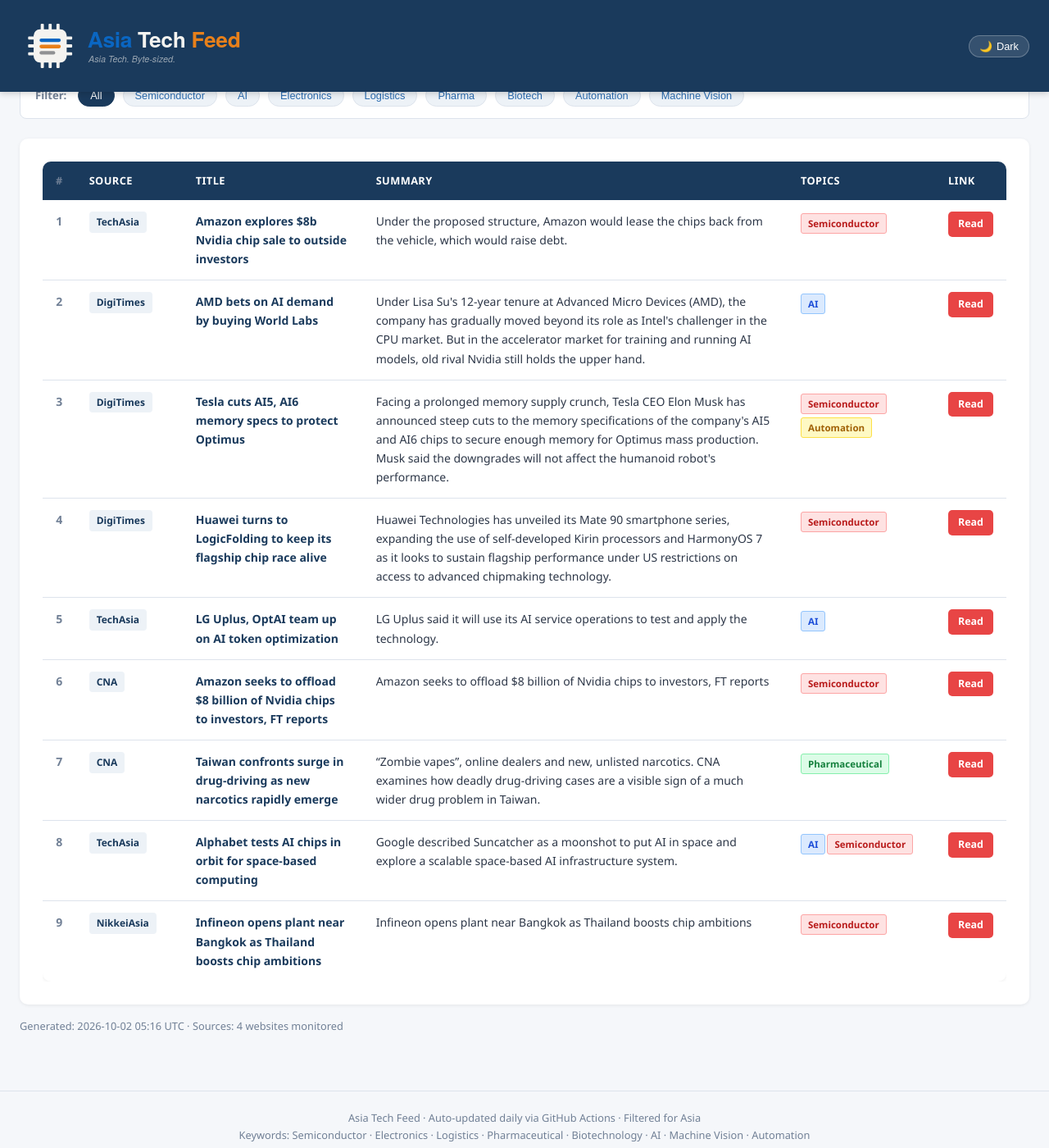
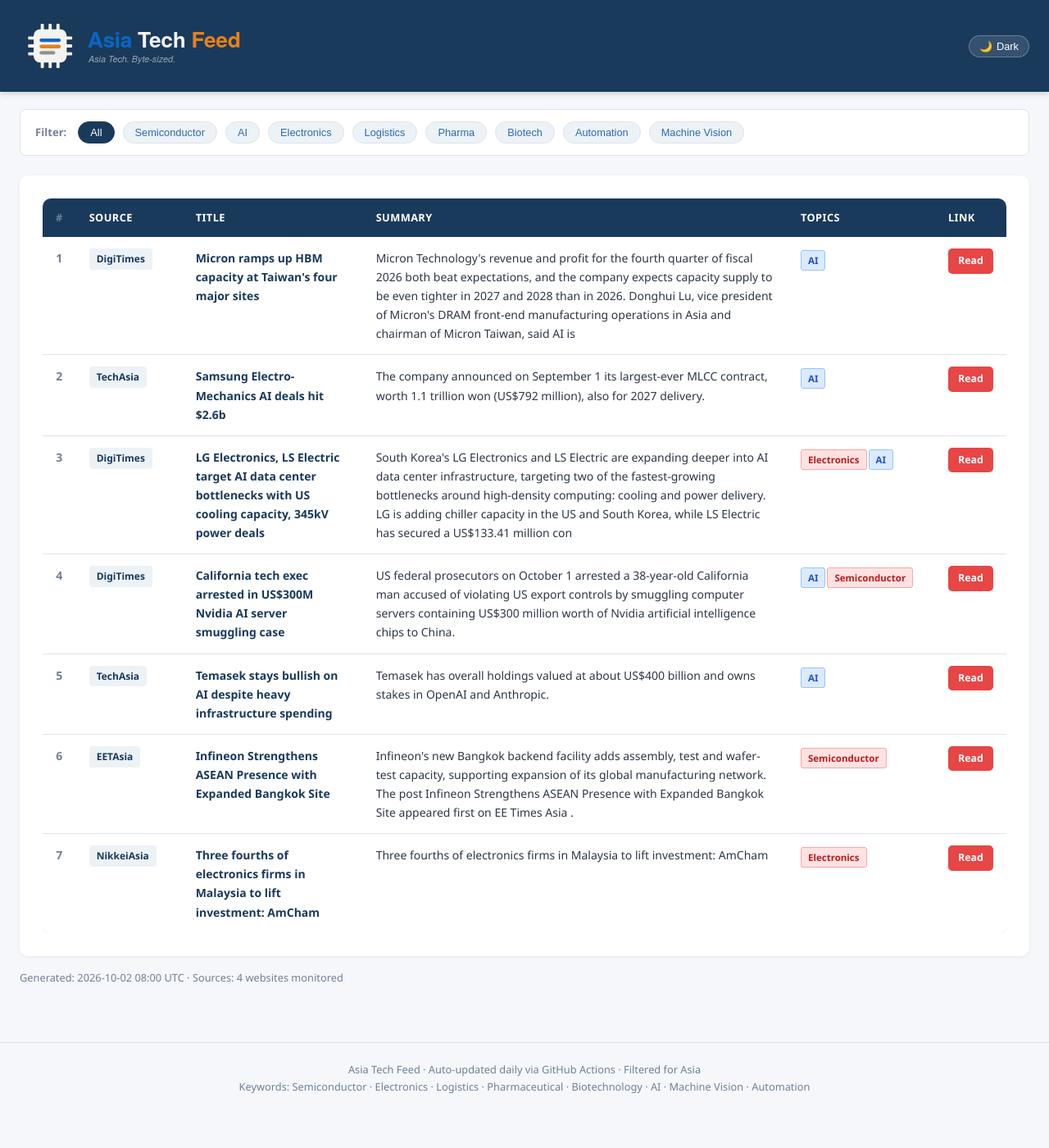
Before and after one commit to asiatechfeed/Asia-Tech-Feed, a Jekyll site: the page built from _posts/2026-10-02-asia-tech-news-digest.md, in a window 1280 px wide and 1400 px high, scrolled down 633 px. Shown: the whole window at 82% size. Built offline with Jekyll 4.4.1, drawn with Linux system fonts in a browser that asks for light colours; a script that is not in the unit is left out; after the commit the page ends 1991 px from its top, so only the background shows below that; some of the changed text lies outside the part shown.

Commit message:
📰 News digest 2026-10-02 (7 articles)

```diff
--- a/_posts/2026-10-02-asia-tech-news-digest.md
+++ b/_posts/2026-10-02-asia-tech-news-digest.md
@@ -1,16 +1,16 @@
 ---
 layout: post
 title: "Asia Tech News Digest - October 02, 2026"
-date: 2026-10-02 13:16:27 +0800
-articles_count: 9
+date: 2026-10-02 16:00:55 +0800
+articles_count: 7
 sources_count: 4
-sources: ["CNA", "DigiTimes", "NikkeiAsia", "TechAsia"]
+sources: ["DigiTimes", "EETAsia", "NikkeiAsia", "TechAsia"]
 csv_file: /assets/data/news-2026-10-02.tsv
-featured_title: "Amazon explores $8b Nvidia chip sale to outside investors"
-featured_url: "https://www.techinasia.com/amazon-microsoft-keep-ai-spending-plans-on-track"
-featured_source: "TechAsia"
-featured_summary: "Under the proposed structure, Amazon would lease the chips back from the vehicle, which would raise debt."
-featured_image: ""
+featured_title: "Micron ramps up HBM capacity at Taiwan's four major sites"
+featured_url: "https://www.digitimes.com/news/a20261002PD224/micron-taiwan-capacity-hbm-2026.html"
+featured_source: "DigiTimes"
+featured_summary: "Micron Technology's revenue and profit for the fourth quarter of fiscal 2026 both beat expectations, and the company expects capacity supply to be even tighter in 2027 and 2028 than in 2026. Donghui Lu, vice president of Micron's DRAM front-end manufacturing operations in Asia and chairman of Micron Taiwan, said AI is "
+featured_image: "https://img.digitimes.com/newsshow/20261002pd224_files/1_b.jpg"
 ---
 
 <table class="news-table">
@@ -27,75 +27,59 @@ featured_image: ""
 <tbody>
 <tr>
   <td class="col-num">1</td>
-  <td class="col-source"><span class="source-badge">TechAsia</span></td>
-  <td class="col-title"><span class="article-title">Amazon explores $8b Nvidia chip sale to outside investors</span></td>
-  <td class="col-summary">Under the proposed structure, Amazon would lease the chips back from the vehicle, which would raise debt.</td>
-  <td class="col-tags"><span class="tag semi">Semiconductor</span></td>
-  <td class="col-link"><a class="btn-link" href="https://www.techinasia.com/amazon-microsoft-keep-ai-spending-plans-on-track" target="_blank" rel="noopener">Read</a></td>
+  <td class="col-source"><span class="source-badge">DigiTimes</span></td>
+  <td class="col-title"><span class="article-title">Micron ramps up HBM capacity at Taiwan's four major sites</span></td>
+  <td class="col-summary">Micron Technology's revenue and profit for the fourth quarter of fiscal 2026 both beat expectations, and the company expects capacity supply to be even tighter in 2027 and 2028 than in 2026. Donghui Lu, vice president of Micron's DRAM front-end manufacturing operations in Asia and chairman of Micron Taiwan, said AI is </td>
+  <td class="col-tags"><span class="tag ai">AI</span></td>
+  <td class="col-link"><a class="btn-link" href="https://www.digitimes.com/news/a20261002PD224/micron-taiwan-capacity-hbm-2026.html" target="_blank" rel="noopener">Read</a></td>
 </tr>
 <tr>
   <td class="col-num">2</td>
-  <td class="col-source"><span class="source-badge">DigiTimes</span></td>
-  <td class="col-title"><span class="article-title">AMD bets on AI demand by buying World Labs</span></td>
-  <td class="col-summary">Under Lisa Su's 12-year tenure at Advanced Micro Devices (AMD), the company has gradually moved beyond its role as Intel's challenger in the CPU market. But in the accelerator market for training and running AI models, old rival Nvidia still holds the upper hand.</td>
+  <td class="col-source"><span class="source-badge">TechAsia</span></td>
+  <td class="col-title"><span class="article-title">Samsung Electro-Mechanics AI deals hit $2.6b</span></td>
+  <td class="col-summary">The company announced on September 1 its largest-ever MLCC contract, worth 1.1 trillion won (US$792 million), also for 2027 delivery.</td>
   <td class="col-tags"><span class="tag ai">AI</span></td>
-  <td class="col-link"><a class="btn-link" href="https://www.digitimes.com/news/a20261001PD243/amd-lisa-su-demand-nvidia-market.html" target="_blank" rel="noopener">Read</a></td>
+  <td class="col-link"><a class="btn-link" href="https://www.techinasia.com/samsung-electro-mechanics-eyes-ai-chip-packaging-expansion" target="_blank" rel="noopener">Read</a></td>
 </tr>
 <tr>
   <td class="col-num">3</td>
   <td class="col-source"><span class="source-badge">DigiTimes</span></td>
-  <td class="col-title"><span class="article-title">Tesla cuts AI5, AI6 memory specs to protect Optimus</span></td>
-  <td class="col-summary">Facing a prolonged memory supply crunch, Tesla CEO Elon Musk has announced steep cuts to the memory specifications of the company's AI5 and AI6 chips to secure enough memory for Optimus mass production. Musk said the downgrades will not affect the humanoid robot's performance.</td>
-  <td class="col-tags"><span class="tag semi">Semiconductor</span><span class="tag auto">Automation</span></td>
-  <td class="col-link"><a class="btn-link" href="https://www.digitimes.com/news/a20261002PD222/tesla-optimus-production-ceo-elon-musk.html" target="_blank" rel="noopener">Read</a></td>
+  <td class="col-title"><span class="article-title">LG Electronics, LS Electric target AI data center bottlenecks with US cooling capacity, 345kV power deals</span></td>
+  <td class="col-summary">South Korea's LG Electronics and LS Electric are expanding deeper into AI data center infrastructure, targeting two of the fastest-growing bottlenecks around high-density computing: cooling and power delivery. LG is adding chiller capacity in the US and South Korea, while LS Electric has secured a US$133.41 million con</td>
+  <td class="col-tags"><span class="tag semi">Electronics</span><span class="tag ai">AI</span></td>
+  <td class="col-link"><a class="btn-link" href="https://www.digitimes.com/news/a20261002VL210/data-center-cooling-lg-electronics-capacity-infrastructure.html" target="_blank" rel="noopener">Read</a></td>
 </tr>
 <tr>
   <td class="col-num">4</td>
   <td class="col-source"><span class="source-badge">DigiTimes</span></td>
-  <td class="col-title"><span class="article-title">Huawei turns to LogicFolding to keep its flagship chip race alive</span></td>
-  <td class="col-summary">Huawei Technologies has unveiled its Mate 90 smartphone series, expanding the use of self-developed Kirin processors and HarmonyOS 7 as it looks to sustain flagship performance under US restrictions on access to advanced chipmaking technology.</td>
-  <td class="col-tags"><span class="tag semi">Semiconductor</span></td>
-  <td class="col-link"><a class="btn-link" href="https://www.digitimes.com/news/a20261002VL209/huawei-kirin-flagship-foldable-smartphone-performance.html" target="_blank" rel="noopener">Read</a></td>
+  <td class="col-title"><span class="article-title">California tech exec arrested in US$300M Nvidia AI server smuggling case</span></td>
+  <td class="col-summary">US federal prosecutors on October 1 arrested a 38-year-old California man accused of violating US export controls by smuggling computer servers containing US$300 million worth of Nvidia artificial intelligence chips to China.</td>
+  <td class="col-tags"><span class="tag ai">AI</span><span class="tag semi">Semiconductor</span></td>
+  <td class="col-link"><a class="btn-link" href="https://www.digitimes.com/news/a20261002PD225/california-nvidia-chips-technology-2023.html" target="_blank" rel="noopener">Read</a></td>
 </tr>
 <tr>
   <td class="col-num">5</td>
   <td class="col-source"><span class="source-badge">TechAsia</span></td>
-  <td class="col-title"><span class="article-title">LG Uplus, OptAI team up on AI token optimization</span></td>
-  <td class="col-summary">LG Uplus said it will use its AI service operations to test and apply the technology.</td>
+  <td class="col-title"><span class="article-title">Temasek stays bullish on AI despite heavy infrastructure spending</span></td>
+  <td class="col-summary">Temasek has overall holdings valued at about US$400 billion and owns stakes in OpenAI and Anthropic.</td>
   <td class="col-tags"><span class="tag ai">AI</span></td>
-  <td class="col-link"><a class="btn-link" href="https://www.techinasia.com/lg-uplus-to-unveil-ai-data-center-strategy-at-mwc-2026" target="_blank" rel="noopener">Read</a></td>
+  <td class="col-link"><a class="btn-link" href="https://www.techinasia.com/temaseks-net-portfolio-grows-10-401b-fy26" target="_blank" rel="noopener">Read</a></td>
 </tr>
 <tr>
   <td class="col-num">6</td>
-  <td class="col-source"><span class="source-badge">CNA</span></td>
-  <td class="col-title"><span class="article-title">Amazon seeks to offload $8 billion of Nvidia chips to investors, FT reports</span></td>
-  <td class="col-summary">Amazon seeks to offload $8 billion of Nvidia chips to investors, FT reports</td>
+  <td class="col-source"><span class="source-badge">EETAsia</span></td>
+  <td class="col-title"><span class="article-title">Infineon Strengthens ASEAN Presence with Expanded Bangkok Site</span></td>
+  <td class="col-summary">Infineon's new Bangkok backend facility adds assembly, test and wafer-test capacity, supporting expansion of its global manufacturing network. The post Infineon Strengthens ASEAN Presence with Expanded Bangkok Site appeared first on EE Times Asia .</td>
   <td class="col-tags"><span class="tag semi">Semiconductor</span></td>
-  <td class="col-link"><a class="btn-link" href="https://www.channelnewsasia.com/business/amazon-seeks-offload-8-billion-nvidia-chips-investors-ft-reports-6426021" target="_blank" rel="noopener">Read</a></td>
+  <td class="col-link"><a class="btn-link" href="https://www.eetasia.com/infineon-strengthens-asean-presence-with-expanded-bangkok-site/" target="_blank" rel="noopener">Read</a></td>
 </tr>
 <tr>
   <td class="col-num">7</td>
-  <td class="col-source"><span class="source-badge">CNA</span></td>
-  <td class="col-title"><span class="article-title">Taiwan confronts surge in drug-driving as new narcotics rapidly emerge</span></td>
-  <td class="col-summary">“Zombie vapes”, online dealers and new, unlisted narcotics. CNA examines how deadly drug-driving cases are a visible sign of a much wider drug problem in Taiwan.</td>
-  <td class="col-tags"><span class="tag bio">Pharmaceutical</span></td>
-  <td class="col-link"><a class="btn-link" href="https://www.channelnewsasia.com/east-asia/taiwan-drug-driving-etomidate-new-narcotics-emerge-6425796" target="_blank" rel="noopener">Read</a></td>
-</tr>
-<tr>
-  <td class="col-num">8</td>
-  <td class="col-source"><span class="source-badge">TechAsia</span></td>
-  <td class="col-title"><span class="article-title">Alphabet tests AI chips in orbit for space-based computing</span></td>
-  <td class="col-summary">Google described Suncatcher as a moonshot to put AI in space and explore a scalable space-based AI infrastructure system.</td>
-  <td class="col-tags"><span class="tag ai">AI</span><span class="tag semi">Semiconductor</span></td>
-  <td class="col-link"><a class="btn-link" href="https://www.techinasia.com/alphabet-nears-nvidia-in-market-value-on-ai-demand" target="_blank" rel="noopener">Read</a></td>
-</tr>
-<tr>
-  <td class="col-num">9</td>
   <td class="col-source"><span class="source-badge">NikkeiAsia</span></td>
-  <td class="col-title"><span class="article-title">Infineon opens plant near Bangkok as Thailand boosts chip ambitions</span></td>
-  <td class="col-summary">Infineon opens plant near Bangkok as Thailand boosts chip ambitions</td>
-  <td class="col-tags"><span class="tag semi">Semiconductor</span></td>
-  <td class="col-link"><a class="btn-link" href="https://asia.nikkei.com/business/tech/semiconductors/infineon-opens-plant-near-bangkok-as-thailand-boosts-chip-ambitions" target="_blank" rel="noopener">Read</a></td>
+  <td class="col-title"><span class="article-title">Three fourths of electronics firms in Malaysia to lift investment: AmCham</span></td>
+  <td class="col-summary">Three fourths of electronics firms in Malaysia to lift investment: AmCham</td>
+  <td class="col-tags"><span class="tag semi">Electronics</span></td>
+  <td class="col-link"><a class="btn-link" href="https://asia.nikkei.com/business/electronics/three-fourths-of-electronics-firms-in-malaysia-to-lift-investment-amcham" target="_blank" rel="noopener">Read</a></td>
 </tr>
 </tbody>
 </table>
```
Also changed, not shown: _data/seen_urls.json (+8 -1 lines), _digest_meta.json (+21 -21 lines), assets/data/news-2026-10-02.tsv (+7 -9 lines), assets/data/search-index.json.
